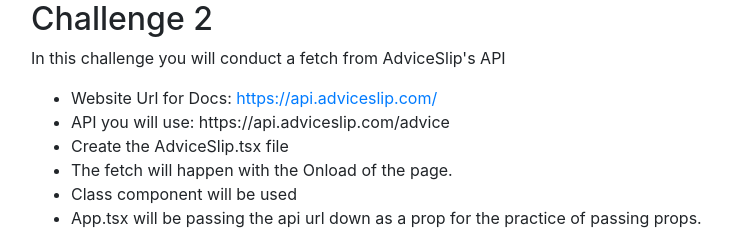
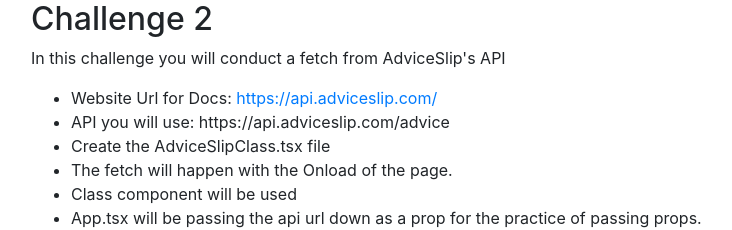
Before and after one commit to ztbaldwin14/redbadge-student-new, a React (Create React App) app in the folder red-badge-demo-ts/: page / in a window 1280 px wide. Shown: the top 230 px of the page, without its empty margins (54-786 px from the left). Built offline with nearby package versions, Linux system fonts and the light colour scheme.

Commit message:
updated challenge

```diff
--- a/red-badge-demo-ts/src/App.tsx
+++ b/red-badge-demo-ts/src/App.tsx
@@ -20,7 +20,7 @@
             </a>
           </li>
           <li>API you will use: https://api.adviceslip.com/advice </li>
-          <li>Create the AdviceSlip.tsx file</li>
+          <li>Create the AdviceSlipClass.tsx file</li>
           <li>The fetch will happen with the Onload of the page.</li>
           <li>Class component will be used</li>
           <li>
```
